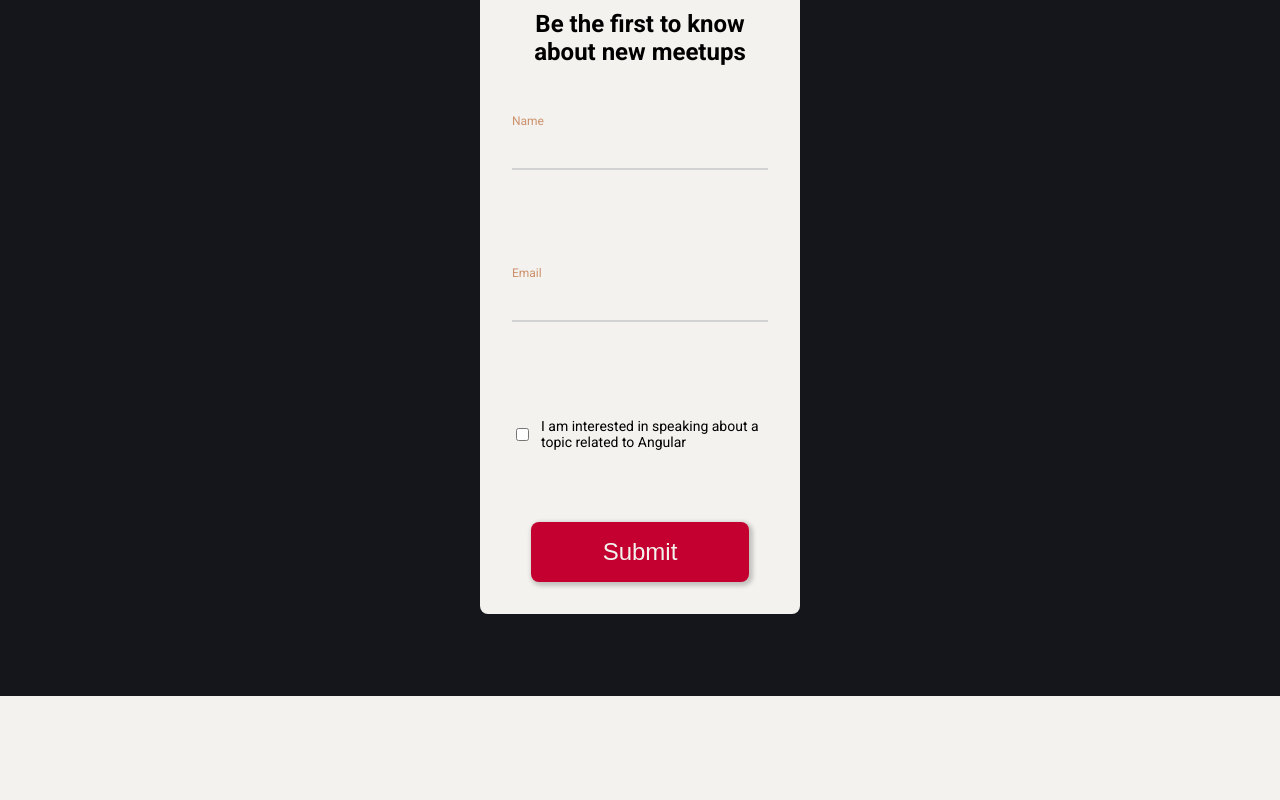
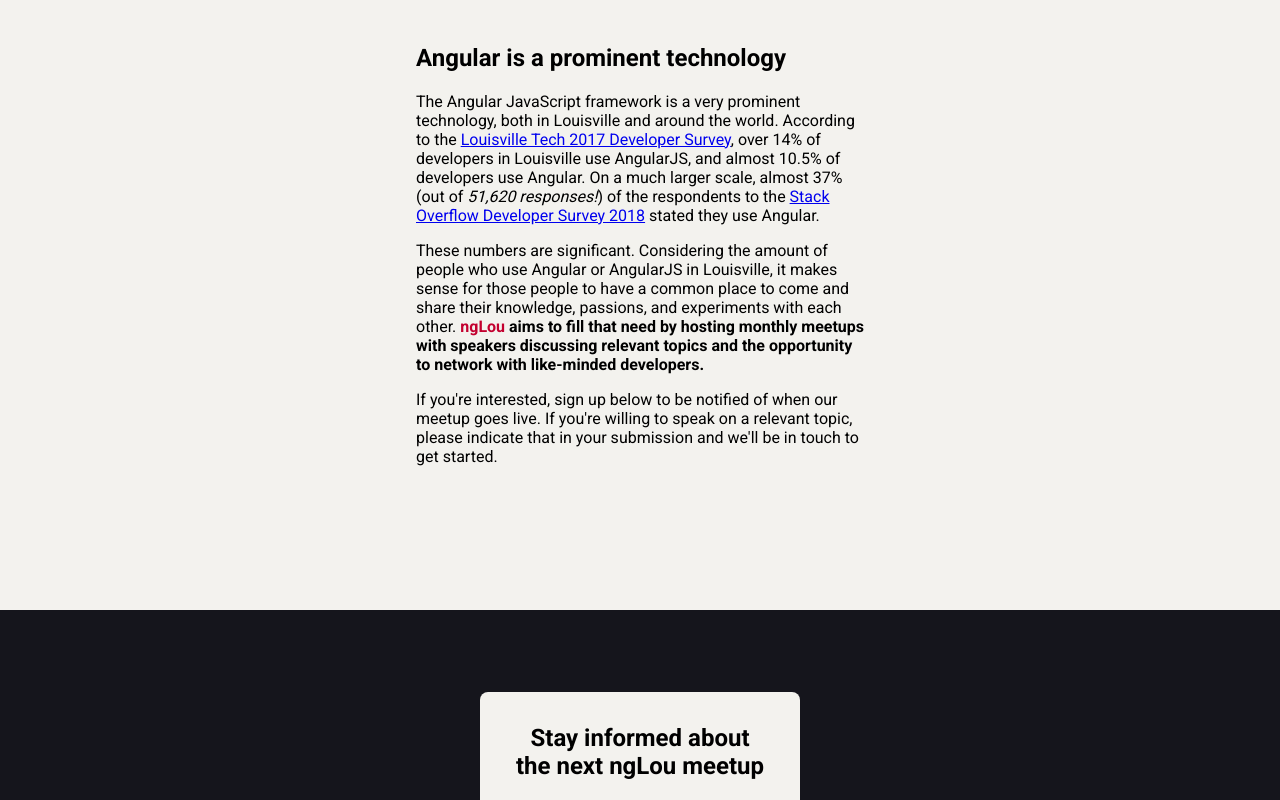
Before and after one commit to arhill05/ng-lou, an Angular app: page / in a window 1280 px wide. Shown: the part 920-1720 px from the top of the page. Before the commit the page ends 1616 px from the top, so only its background shows below. Built offline with nearby package versions, Linux system fonts and the light colour scheme.

Commit message:
site description

```diff
--- a/src/app/app.component.html
+++ b/src/app/app.component.html
@@ -1,5 +1,5 @@
 <!--The content below is only a placeholder and can be replaced.-->
-<div class="hero">
+<section class="hero">
   <div class="hero__content">
     <img class="hero__logo" src="../assets/img/angular.svg" />
     <div class="hero__text-container">
@@ -8,11 +8,34 @@
       <button class="hero__action-button" (click)="scrollToSignUp()">Sign Up</button>
     </div>
   </div>
-</div>
-<div id="sign-up" class="sign-up">
-  <form #heroForm="ngForm" (ngSubmit)="onFormSubmit()" id="sign-up-form" name="sign-up"
-  method="POST" class="sign-up__form" netlify-honeypot="honey-pot" ngNativeValidate netlify>
-    <h2 class="sign-up__header">Be the first to know about new meetups</h2>
+</section>
+<section class="about">
+  <div class="about__content">
+    <h2>Angular is a prominent technology</h2>
+    <p>The Angular JavaScript framework is a very prominent technology, both in Louisville and around the world. According to
+      the
+      <a href="../assets/doc/LouTech Survey 2017 - Final (corrected).pdf">Louisville Tech 2017 Developer Survey</a>, over 14% of developers in Louisville use AngularJS, and almost 10.5% of developers
+      use Angular. On a much larger scale, almost 37% (out of
+      <em>51,620 responses!</em>) of the respondents to the
+      <a href="https://insights.stackoverflow.com/survey/2018/#technology-frameworks-libraries-and-tools">Stack Overflow Developer Survey 2018</a>
+      stated they use Angular.
+    </p>
+    <p>These numbers are significant. Considering the amount of people who use Angular or AngularJS in Louisville, it makes
+      sense for those people to have a common place to come and share their knowledge, passions, and experiments with each
+      other.
+      <strong>
+        <span class="about__brand-text">ngLou</span> aims to fill that need by hosting monthly meetups with speakers discussing relevant topics and the opportunity
+        to network with like-minded developers.</strong>
+    </p>
+    <p>If you're interested, sign up below to be notified of when our meetup goes live. If you're willing to speak on a relevant topic, please indicate that in your submission
+      and we'll be in touch to get started.
+    </p>
+  </div>
+</section>
+<section id="sign-up" class="sign-up">
+  <form #heroForm="ngForm" (ngSubmit)="onFormSubmit()" id="sign-up-form" name="sign-up" method="POST" class="sign-up__form"
+    netlify-honeypot="honey-pot" ngNativeValidate netlify>
+    <h2 class="sign-up__header">Stay informed about the next ngLou meetup</h2>
     <input type="hidden" name="form-name" value="sign-up" />
     <div class="sign-up__form-group sign-up__form-group--hidden">
       <label for="honeypot" class="sign-up__label sign-up__label--hidden">Don't fill this out if you're human:
@@ -28,11 +51,11 @@
       <input type="email" id="email" required name="email" [(ngModel)]="email" class="sign-up__text-input" />
     </div>
     <div class="sign-up__form-group sign-up__form-group--checkbox">
-      <input type="checkbox" name="isInterestedInSpeaking"  [(ngModel)]="isInterestedInSpeaking" class="sign-up__checkbox" />
+      <input type="checkbox" name="isInterestedInSpeaking" [(ngModel)]="isInterestedInSpeaking" class="sign-up__checkbox" />
       <label class="sign-up__label sign-up__label--checkbox" for="isInterestedInSpeaking">I am interested in speaking about a topic related to Angular</label>
     </div>
     <button class="sign-up__submit-button" type="submit">
       Submit
     </button>
   </form>
-</div>
+</section>
--- a/src/app/app.component.scss
+++ b/src/app/app.component.scss
@@ -143,6 +143,20 @@
   }
 }
 
+.about {
+  display: flex;
+  justify-content: center;
+  align-items: center;
+  padding: 128px 0;
+  .about__content {
+    width: 35%;
+  }
+
+  .about__brand-text {
+    color: $primary-brand;
+  }
+}
+
 @media screen and (max-width: 768px) {
   .hero {
     .hero__content {
@@ -167,4 +181,11 @@
       border-radius: 0;
     }
   }
+
+  .about {
+    padding: 32px;
+    .about__content {
+      width: unset;
+    }
+  }
 }
--- a/src/app/app.component.ts
+++ b/src/app/app.component.ts
@@ -21,6 +21,9 @@
 
   onFormSubmit = () => {
     this.netlifyService.postForm(this.name, this.email, this.isInterestedInSpeaking);
+    this.name = null;
+    this.email = null;
+    this.isInterestedInSpeaking = false;
     return false;
   }
 }
```
Also changed, not shown: 1 other file (tests, documents, lock files or other folders).
